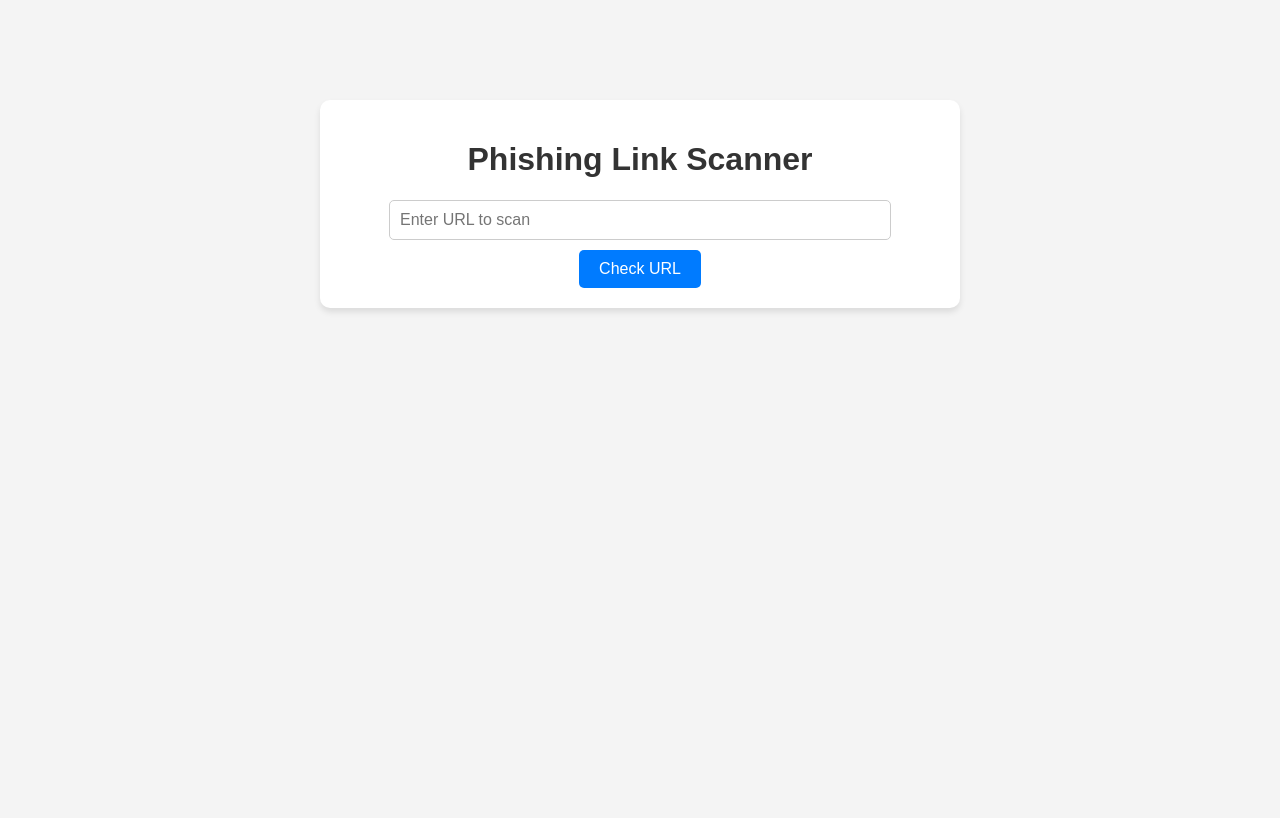
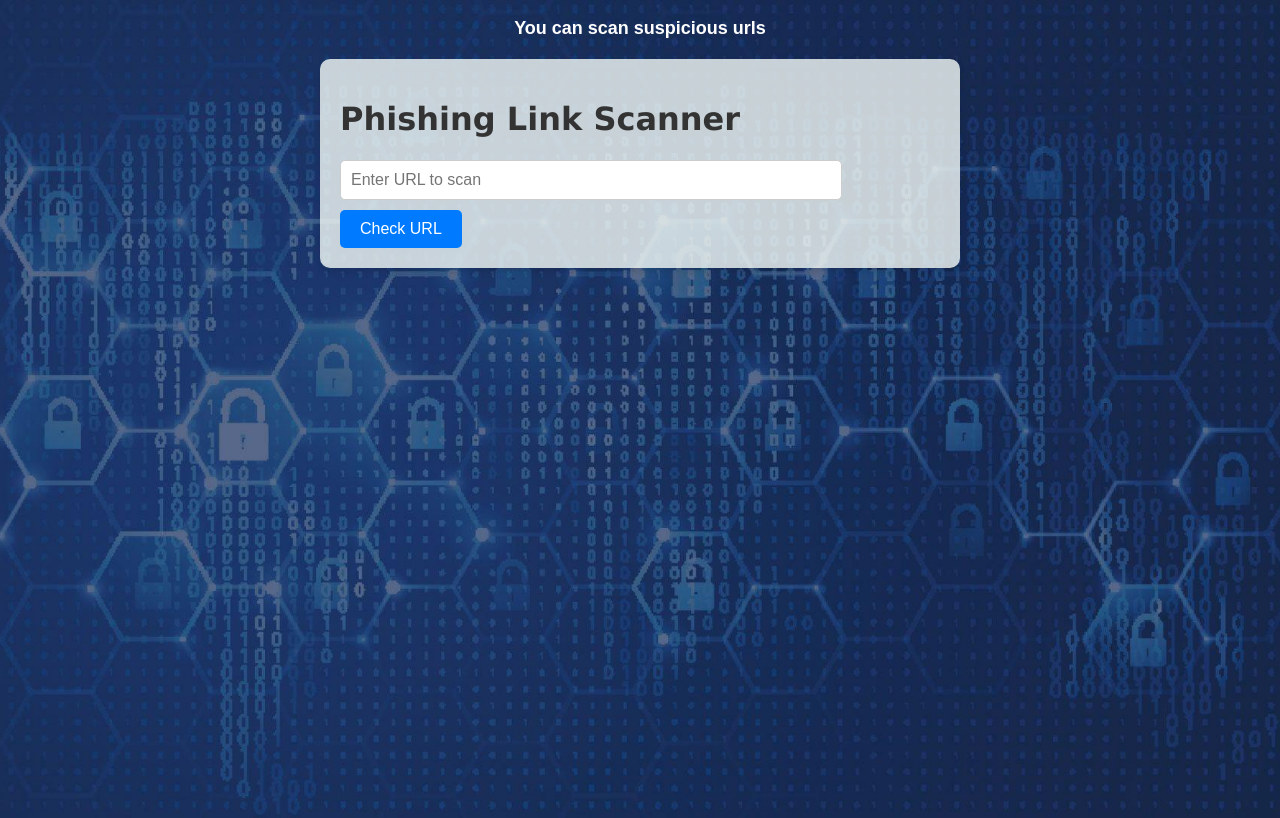
Before and after one commit to AishaMahi/Brainwave_Matrix_Intern, a Flask app: page / in a window 1280 px wide. Before the commit the page ends 312 px from the top, so only its background shows below. Run offline with Flask 3, Linux system fonts and the light colour scheme.

Commit message:
updated new features

```diff
--- a/static/styles.css
+++ b/static/styles.css
@@ -1,22 +1,33 @@
 body {
-    font-family: Arial, sans-serif;
-    background-color: #f4f4f4;
     margin: 0;
     padding: 0;
-}
+    font-family: Arial, sans-serif;
+    background: none;
+    background-image: url("/static/bgpls.jpg"); /* Replace with your image path */
+    background-size: cover; /* Ensures the image covers the entire page */
+    background-position: center; /* Centers the background image */
+    background-repeat: no-repeat; /* Prevents the image from repeating */
+    height: 100vh; /* Sets the height to the viewport height */
+  }
 
-.container {
-    max-width: 600px;
-    margin: 100px auto;
-    text-align: center;
-    background: #fff;
+  .container {
+    background: rgba(244, 250, 247, 0.8); /* Add a white, semi-transparent background for contrast */
     padding: 20px;
     border-radius: 10px;
+    max-width: 600px;
+    margin: 20px auto;
     box-shadow: 0 4px 6px rgba(0, 0, 0, 0.1);
-}
+  }
+
+  .para{
+    font-size: large;
+    font-weight: bold;
+    color: #fff;
+  }
 
 h1 {
     color: #333;
+    font-family: 'Lucida Sans', 'Lucida Sans Regular', 'Lucida Grande', 'Lucida Sans Unicode', Geneva, Verdana, sans-serif;
 }
 
 form {
--- a/templates/index.html
+++ b/templates/index.html
@@ -7,6 +7,14 @@
     <link rel="stylesheet" href="/static/styles.css">
 </head>
 <body>
+    <div class="para">
+        <p>
+            <center>
+                You can scan suspicious urls
+            </center>
+        </p>
+
+    </div>
     <div class="container">
         <h1>Phishing Link Scanner</h1>
         <form action="/check" method="post">
@@ -19,5 +27,6 @@
             </div>
         {% endif %}
     </div>
+
 </body>
 </html>
```
Also changed, not shown: static/bgpls.jpg (added).
